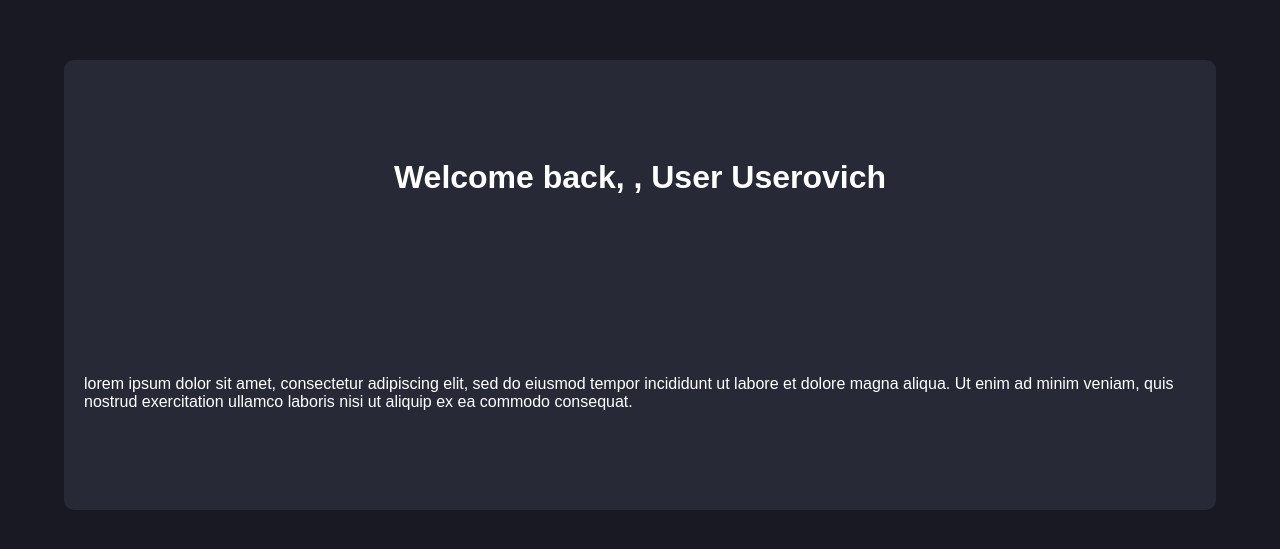
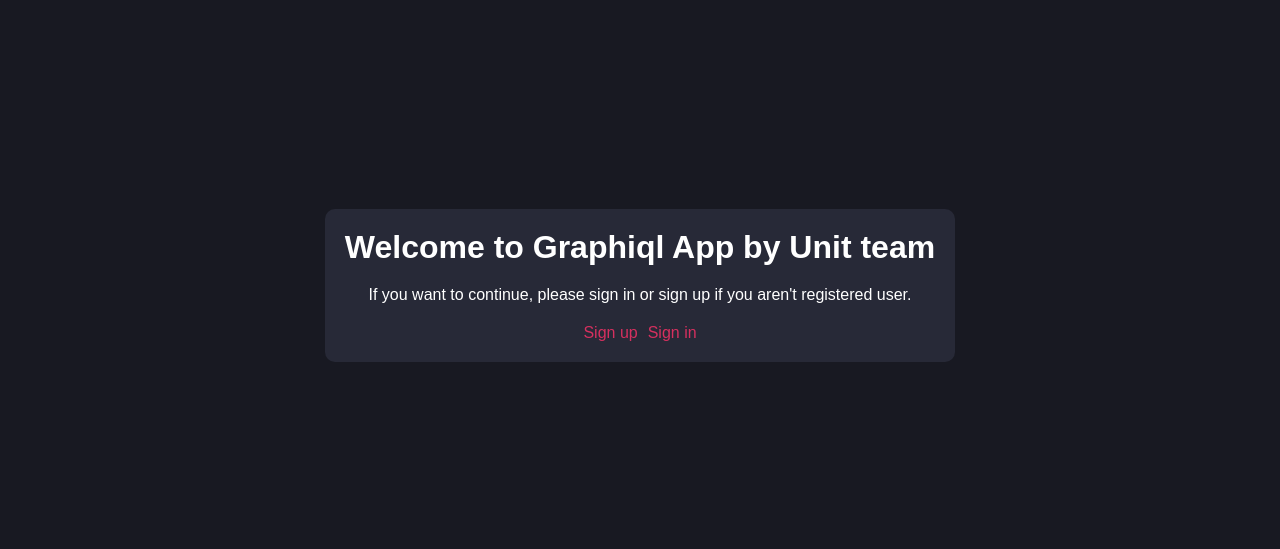
Before and after one commit to Ivan-rom/graphiql-app, a Next.js app: page /en in a window 1280 px wide. Shown: the part 115-664 px from the top of the page. Built offline with nearby package versions, Linux system fonts and the light colour scheme.

Commit message:
refactor: updated code according to the recommendations of colleagues based of the Pull Request's results

```diff
--- a/messages/en.json
+++ b/messages/en.json
@@ -1,9 +1,38 @@
 {
   "HomePage": {
     "title": "Welcome to Graphiql App by Unit team",
-    "description": "lorem ipsum dolor sit amet, consectetur adipiscing elit, sed do eiusmod tempor incididunt ut labore et dolore magna aliqua. Ut enim ad minim veniam, quis nostrud exercitation ullamco laboris nisi ut aliquip ex ea commodo consequat.",
+    "description": {
+      "title": "REST/GraphiQL Client",
+      "subtitle": "Project description",
+      "text": "This project is a lightweight application combining the functionalities of Postman and GraphiQL into a single interface. The application allows users to execute requests to RESTful and GraphQL APIs, providing a convenient tool for interacting with any open APIs.",
+      "listSubtitle": "Key Features:",
+      "list": [
+        "Authorization and Authentication - Access to the application is restricted to authorized users only",
+        "Request History - Ability to save and re-run previous requests.",
+        "RESTful Client - Supports HTTP method selection, URL input, header editing, request body editing, and response display",
+        "GraphiQL Client - Supports URL input, query and variable editing, header editing, and documentation exploration via SDL."
+      ],
+      "secondListSubtitle": "Technical Requirements:",
+      "secondList": [
+        "The application is built using Next.js, a React framework.",
+        "TypeScript for strong typing.",
+        "Supports private routes and 404 pages.",
+        "Test coverage of at least 80%.",
+        "ESLint and Prettier for code cleanliness.",
+        "Internationalization (i18n) with language switching in the interface."
+      ]
+    },
     "welcomeBack": "Welcome back, ",
-    "unauthorized": "If you want to continue, please sign in or sign up if you aren't registered user."
+    "unauthorized": "If you want to continue, please sign in or sign up if you aren't registered user.",
+    "authLinks": {
+      "signIn": "Sign in",
+      "signUp": "Sign up"
+    },
+    "mainLinks": {
+      "restApi": "REST API",
+      "graphiQL": "GraphiQL",
+      "history": "History"
+    }
   },
   "Form": {
     "name-label": "Name",
--- a/messages/ru.json
+++ b/messages/ru.json
@@ -1,8 +1,28 @@
 {
   "HomePage": {
     "title": "Добро пожаловать в Graphiql App от команды Unit",
-    "description": "lorem ipsum dolor sit amet, consectetur adipiscing elit, sed do eiusmod tempor incididunt ut labore et dolore magna aliqua. Ut enim ad minim veniam, quis nostrud exercitation ullamco laboris nisi ut aliquip ex ea commodo consequat.",
-    "welcomBack": "Добро пожаловать, ",
+    "description": {
+      "title": "Клиент REST/GraphiQL",
+      "subtitle": "Описание проекта",
+      "text": "Этот проект представляет собой легковесное приложение, объединяющее функционал Postman и GraphiQL в одном интерфейсе. Приложение позволяет выполнять запросы к RESTful и GraphQL API, обеспечивая удобный инструмент для взаимодействия с любыми открытыми API.",
+      "listSubtitle": "Основные функции приложения:",
+      "list": [
+        "Авторизация и аутентификация - доступ к приложению ограничен только для авторизованных пользователей.",
+        "История запросов - возможность сохранять и повторно запускать предыдущие запросы.",
+        "RESTful клиент - поддержка выбора HTTP метода, ввода URL, редактирования заголовков и тела запроса, а также отображения ответа.",
+        "GraphiQL клиент - поддержка ввода URL, редактирования запроса и переменных, редактирования заголовков, а также исследование документации через SDL."
+      ],
+      "secondListSubtitle": "Технические требования:",
+      "secondList": [
+        "Приложение построено на React 18+ с использованием NextJS.",
+        "Типизация с использованием Typescript.",
+        "Поддержка маршрутов с ограниченным доступом и страницы 404.",
+        "Поддержка тестирования с покрытием кода не менее 80%.",
+        "Использование ESLint и Prettier для обеспечения чистоты кода.",
+        "Многоязычность (i18n) с поддержкой переключения языка в интерфейсе."
+      ]
+    },
+    "welcomeBack": "Добро пожаловать, ",
     "unauthorized": "Для продолжения работы вам необходимо авторизоваться или зарегистрироваться если вы еще этого не сделали ранее. "
   },
   "Form": {
--- a/src/app/[lang]/layout.module.css
+++ b/src/app/[lang]/layout.module.css
@@ -10,3 +10,41 @@
     justify-content: center;
   }
 }
+
+.welcome {
+  display: flex;
+  align-items: center;
+  justify-content: center;
+  width: 100%;
+  max-height: fit-content;
+}
+
+.container {
+  background-color: var(--bg-color);
+  max-width: 90vw;
+  width: 100%;
+  height: 100%;
+  padding: 20px;
+  gap: 20px;
+  display: flex;
+  flex-flow: column;
+  align-items: center;
+  justify-content: space-around;
+  border-radius: var(--border-radius);
+
+  .title {
+    font-size: 2rem;
+    color: var(--text-color);
+  }
+
+  .links {
+    display: flex;
+    gap: 10px;
+  }
+
+  .link {
+    color: var(--accent-color);
+    text-decoration: none;
+    transition: all 0.3s ease;
+  }
+}
--- a/src/app/[lang]/page.tsx
+++ b/src/app/[lang]/page.tsx
@@ -1,5 +1,60 @@
-import Welcome from './welcome/page';
+import { useTranslations } from 'next-intl';
+import styles from './layout.module.css';
+import Link from 'next/link';
+import { Routes } from '@/helpers/enums';
+import WelcomeDescription from '@/components/WelcomeDescription/WelcomeDescription';
 
 export default function Home() {
-  return <Welcome />;
+  const t = useTranslations();
+  const isAuthorized = false;
+  const userName = 'User';
+
+  return (
+    <main>
+      <section className={styles.welcome}>
+        <div className={styles.container}>
+          {isAuthorized ? (
+            <>
+              <h1 className={styles.title}>
+                {t('HomePage.welcomeBack').concat(userName)}
+              </h1>
+              <WelcomeDescription />
+              <div className={styles.links}>
+                <Link className={styles.link} href={'#'}>
+                  {t('HomePage.mainLinks.restApi')}
+                </Link>
+                <Link href={'#'} className={styles.link}>
+                  {t('HomePage.mainLinks.graphiQL')}
+                </Link>
+                <Link className={styles.link} href={'#'}>
+                  {t('HomePage.mainLinks.history')}
+                </Link>
+              </div>
+            </>
+          ) : (
+            <>
+              <h1 className={styles.title}>{t('HomePage.title')}</h1>
+              <p className={styles.text}>{t('HomePage.unauthorized')}</p>
+              <div className={styles.links}>
+                <Link
+                  className={styles.link}
+                  href={Routes.signUp}
+                  prefetch={false}
+                >
+                  {t('HomePage.authLinks.signUp')}
+                </Link>
+                <Link
+                  className={styles.link}
+                  href={Routes.signIn}
+                  prefetch={false}
+                >
+                  {t('HomePage.authLinks.signIn')}
+                </Link>
+              </div>
+            </>
+          )}
+        </div>
+      </section>
+    </main>
+  );
 }
--- a/src/app/[lang]/welcome/page.module.css
+++ /dev/null
@@ -1,8 +0,0 @@
-.welcome {
-  display: flex;
-  align-items: center;
-  justify-content: center;
-  width: 100%;
-  max-height: 450px;
-  height: 100dvh;
-}
--- a/src/app/[lang]/welcome/page.tsx
+++ /dev/null
@@ -1,39 +0,0 @@
-'use client';
-
-import styles from './page.module.css';
-import { useTranslations } from 'next-intl';
-import WelcomeScreen from '@/components/WelcomeScreen/WelcomeScreen.tsx';
-import { Routes } from '@/helpers/enums.ts';
-
-export default function Welcome() {
-  const t = useTranslations();
-  const isAuthenticated = true;
-  const userName = 'User Userovich';
-
-  return (
-    <section className={styles.welcome}>
-      <WelcomeScreen
-        title={
-          isAuthenticated
-            ? t('HomePage.welcomeBack')
-            : t('HomePage.title')
-        }
-        description={
-          isAuthenticated
-            ? t('HomePage.description')
-            : t('HomePage.unauthorized')
-        }
-        isAuthenticated={isAuthenticated}
-        userName={isAuthenticated ? userName : null}
-        links={
-          isAuthenticated
-            ? []
-            : [
-                { href: Routes.signIn, title: t('SignIn.title') },
-                { href: Routes.signUp, title: t('SignUp.title') },
-              ]
-        }
-      />
-    </section>
-  );
-}
--- /dev/null
+++ b/src/components/WelcomeDescription/WelcomeDescription.module.css
@@ -0,0 +1,27 @@
+.description {
+  display: flex;
+  flex-flow: column;
+
+  .title {
+    margin-bottom: 10px;
+  }
+
+  .subtitle {
+    margin: 15px 0;
+  }
+
+  .text {
+    line-height: 150%;
+    text-wrap: balance;
+    color: var(--text-color);
+    margin-bottom: 20px;
+  }
+
+  .list {
+    margin: 0;
+    padding-left: 20px;
+    display: flex;
+    flex-flow: column;
+    gap: 8px;
+  }
+}
--- /dev/null
+++ b/src/components/WelcomeDescription/WelcomeDescription.tsx
@@ -0,0 +1,31 @@
+import styles from './WelcomeDescription.module.css';
+import { useTranslations } from 'next-intl';
+
+export default function WelcomeDescription() {
+  const tDescription = useTranslations('HomePage.description');
+  const tList = tDescription.raw('list') as string[];
+  const tSecondList = tDescription.raw('secondList') as string[];
+  return (
+    <div className={styles.description}>
+      <h2 className={styles.title}>{tDescription('title')}</h2>
+      <h3 className={styles.subtitle}>{tDescription('subtitle')}</h3>
+      <p className={styles.text}>{tDescription('text')}</p>
+      <h3 className={styles.subtitle}>{tDescription('listSubtitle')}</h3>
+      <ol className={styles.list}>
+        {tList.map((item: string, index: number) => (
+          <li key={index} className={styles.listItem}>
+            {item}
+          </li>
+        ))}
+      </ol>
+      <h3 className={styles.subtitle}>{tDescription('secondListSubtitle')}</h3>
+      <ul className={styles.list}>
+        {tSecondList.map((item: string, index: number) => (
+          <li key={index} className={styles.listItem}>
+            {item}
+          </li>
+        ))}
+      </ul>
+    </div>
+  );
+}
--- a/src/components/WelcomeScreen/WelcomeScreen.module.css
+++ /dev/null
@@ -1,27 +0,0 @@
-.container {
-  background-color: var(--bg-color);
-  max-width: 90vw;
-  width: 100%;
-  height: 100%;
-  padding: 20px;
-  gap: 20px;
-  display: flex;
-  flex-flow: column;
-  align-items: center;
-  justify-content: space-around;
-  border-radius: var(--border-radius);
-
-  .title {
-    font-size: 2rem;
-    color: var(--text-color);
-  }
-
-  .links {
-    display: flex;
-    gap: 10px;
-  }
-  .link {
-    color: var(--accent-color);
-    text-decoration: none;
-  }
-}
--- a/src/components/WelcomeScreen/WelcomeScreen.tsx
+++ /dev/null
@@ -1,41 +0,0 @@
-import Link from 'next/link';
-import styles from './WelcomeScreen.module.css';
-
-type WelcomeScreenProps = {
-  title: string;
-  description: string;
-  isAuthenticated: boolean;
-  userName?: string | null;
-  links?: { href: string; title: string }[];
-};
-
-export default function WelcomeScreen({
-  title,
-  description,
-  isAuthenticated,
-  userName,
-  links = [],
-}: WelcomeScreenProps) {
-  return (
-    <div className={styles.container}>
-      {isAuthenticated ? (
-        <>
-          <h1 className={styles.title}>{`${title}, ${userName}`}</h1>
-          <p>{description}</p>
-        </>
-      ) : (
-        <>
-          <h1 className={styles.title}>{title}</h1>
-          <p>{description}</p>
-          <div className={styles.links}>
-            {links.map((link) => (
-              <Link className={styles.link} key={link.href} href={link.href}>
-                {link.title}
-              </Link>
-            ))}
-          </div>
-        </>
-      )}
-    </div>
-  );
-}
```
